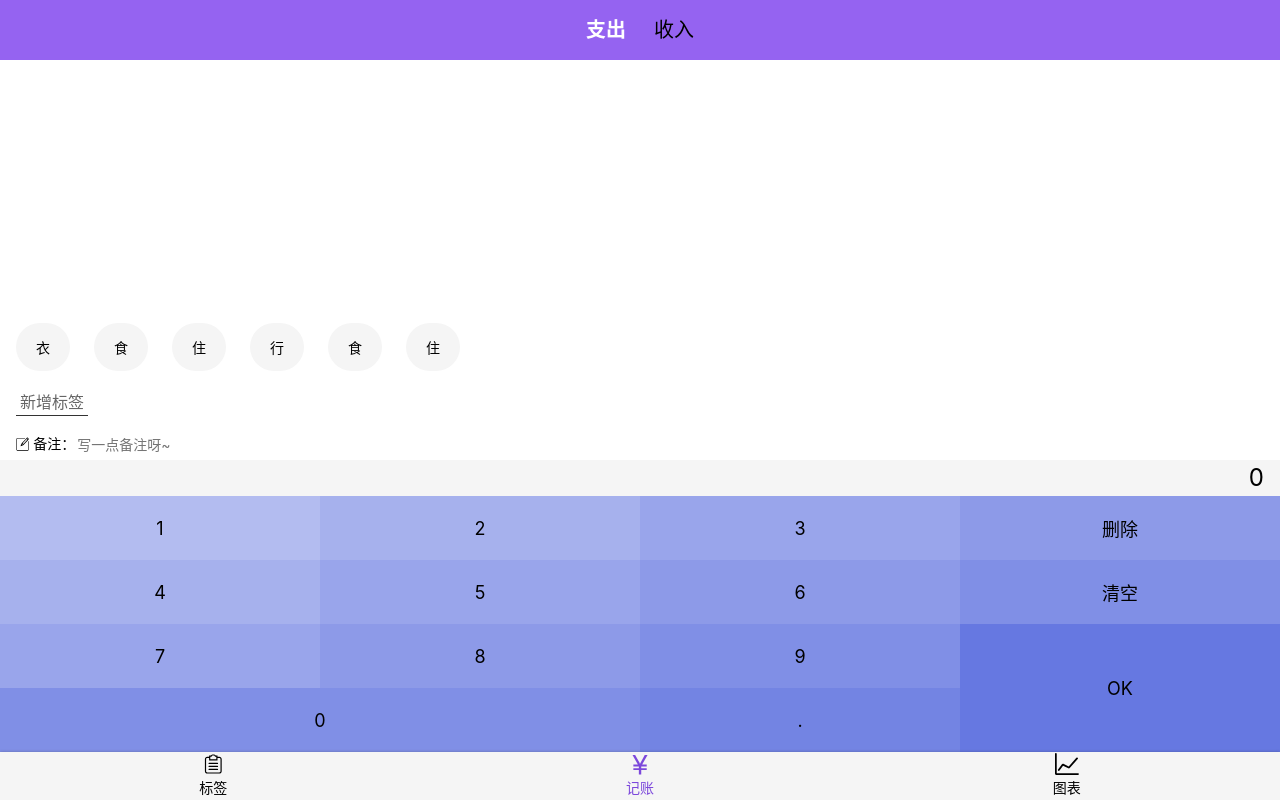
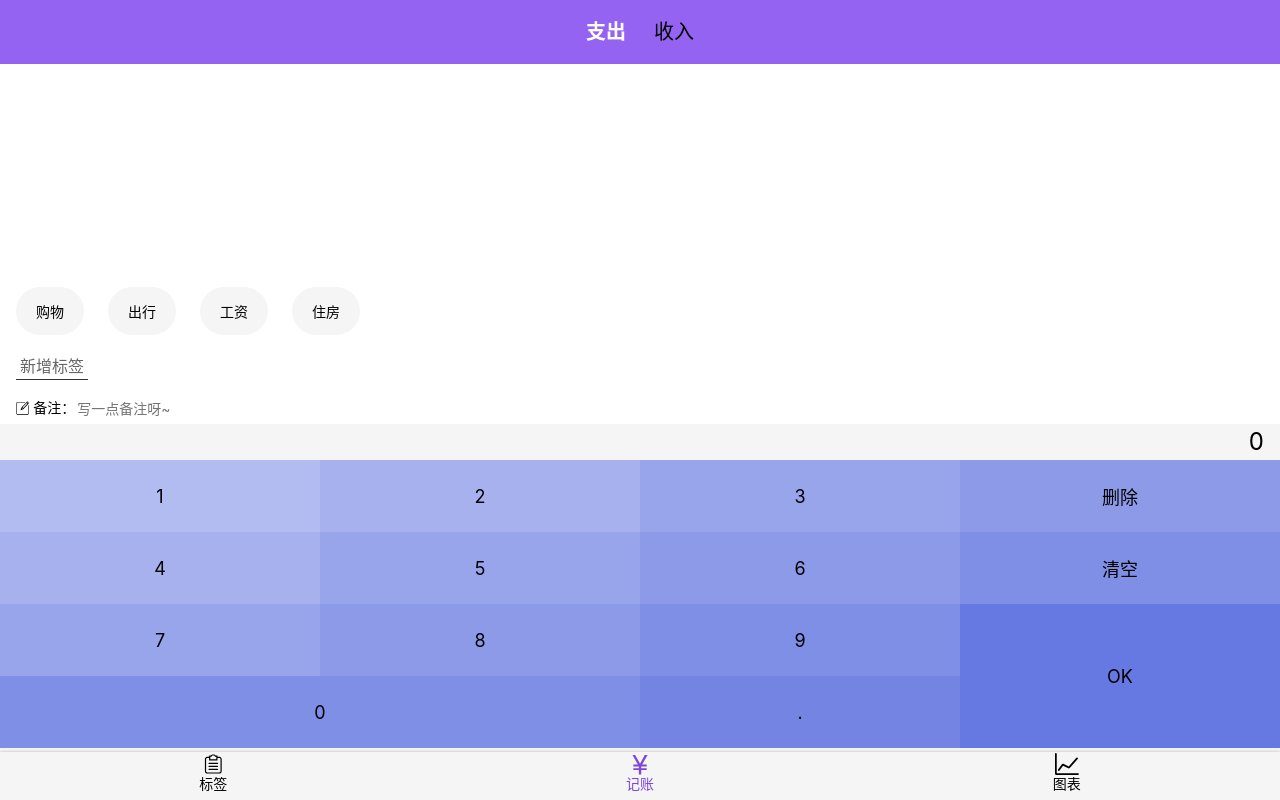
Before and after one commit to macycle/-money-react, a React app: page /tags#/money in a window 1280 px wide. Built offline with nearby package versions, Linux system fonts and the light colour scheme.

Commit message:
修改了整个布局

```diff
--- /dev/null
+++ b/src/components/MyMain.tsx
@@ -0,0 +1,7 @@
+import styled from 'styled-components'
+
+const MyMain = styled.div`
+  overflow:auto;
+  flex-grow:1;
+`
+export {MyMain}
--- /dev/null
+++ b/src/components/MyWrapper.tsx
@@ -0,0 +1,11 @@
+import styled from 'styled-components'
+
+const MyWrapper = styled.div`
+    display:flex;
+    flex-direction:column;
+    height:100vh;
+    overflow:auto
+
+`
+
+export {MyWrapper}
--- a/src/components/Nav.tsx
+++ b/src/components/Nav.tsx
@@ -7,7 +7,7 @@ import Icon from './Icons';
 
 
 const NavWrapper=styled.nav`
-   line-height:24px;
+   height:6vh;
    font-size: 14px;
    box-shadow:0 0 3px rgba(0,0,0,0.25);
    > ul{
--- a/src/hook/useTags.tsx
+++ b/src/hook/useTags.tsx
@@ -11,12 +11,10 @@ const useTags=()=>{
         let localTags=JSON.parse(window.localStorage.getItem('tags') || '[]')
         if(localTags.length===0){
             localTags=[
-                {id: createId(), name: '衣'},
-                {id: createId(), name: '食'},
-                {id: createId(), name: '住'},
-                {id: createId(), name: '行'},
-                {id: createId(), name: '食'},
-                {id: createId(), name: '住'},
+                {id: createId(), name: '购物'},
+                {id: createId(), name: '出行'},
+                {id: createId(), name: '工资'},
+                {id: createId(), name: '住房'},
             ]
         }
         setTags(localTags)
--- a/src/views/Money.tsx
+++ b/src/views/Money.tsx
@@ -1,16 +1,13 @@
 import React,{useState} from 'react';
-import Layout from '../components/Layout'
-import styled from 'styled-components';
 import {TagsSection} from './Money/TagsSection';
 import {CategorySection} from './Money/CategorySection';
 import {NotesSection} from './Money/NotesSection';
 import {NumberPadSection} from './Money/NumberPadSection';
 import {useRecords} from '../hook/useRecord'
+import {MyMain} from '../components/MyMain'
+import {MyWrapper} from '../components/MyWrapper'
+import Nav from '../components/Nav'
 
-const MyLayout=styled(Layout)`
-    display:flex;
-    flex-direction:column;
-`
 
 type Category='-' | '+'
 
@@ -36,7 +33,8 @@ function Money() {
         }
     }
     return (
-        <MyLayout>
+        <MyWrapper>
+            <MyMain>
                 <CategorySection value={selected.category}
                 onChange={category=>onChange({category})}
                 />
@@ -47,8 +45,10 @@ function Money() {
                 />
 
                 <NumberPadSection value={selected.amount.toString()} onChange={amount=>onChange({amount})} onOk={submit} />
+            </MyMain>
+            <Nav />
 
-        </MyLayout>
+        </MyWrapper>
     )
   }
 
--- a/src/views/Money/CategorySection.tsx
+++ b/src/views/Money/CategorySection.tsx
@@ -6,7 +6,7 @@ const Wrapper=styled.section`
         display:flex;
         justify-content: center;
         align-items: center;
-        min-height:60px;
+        height:8vh;
         background:#9563f1;
         > li {
         font-size: 20px;
--- a/src/views/Money/NotesSection.tsx
+++ b/src/views/Money/NotesSection.tsx
@@ -2,6 +2,7 @@ import styled from 'styled-components';
 import React from 'react'
 import Icon from '../../components/Icons';
 const Wrapper = styled.section`
+  height:4vh;
   background: white;
   padding: 0 16px;
   font-size: 14px;
--- a/src/views/Money/NumberPadSection/Wrapper.tsx
+++ b/src/views/Money/NumberPadSection/Wrapper.tsx
@@ -3,7 +3,7 @@ import styled from 'styled-components'
 const Wrapper =styled.section`
     display:flex;
     flex-direction:column;
-
+    height:40vh;
     >.output{
         background:#f5f5f5;
         font-size:24px;
@@ -18,11 +18,11 @@ const Wrapper =styled.section`
             font-size:18px;
             float: left;
             width:25%;
-            height:64px;
+            height:9vh;
             border:0;
 
             &.ok{
-                height:128px;
+                height:18vh;
                 float:right;
             }
 
--- a/src/views/Money/TagsSection.tsx
+++ b/src/views/Money/TagsSection.tsx
@@ -3,9 +3,11 @@ import React from 'react';
 import {useTags} from '../../hook/useTags'
 
 const Wrapper = styled.section`
-    flex-grow:1;
+
     background:#fff;
     padding:12px 16px;
+    overflow:auto;
+    height:41vh;
     display:flex;
     flex-direction:column;
     justify-content: flex-end;
@@ -14,6 +16,7 @@ const Wrapper = styled.section`
         margin:0 -12px;
         display:flex;
         flex-wrap:wrap;
+        overflow:auto;
         >li {
             background: #f5f5f5;
             min-width:48px;
--- a/src/views/Statistic.tsx
+++ b/src/views/Statistic.tsx
@@ -1,10 +1,12 @@
 import React,{ReactNode,useState} from 'react';
-import Layout from '../components/Layout'
 import {CategorySection} from './Money/CategorySection'
 import {RecordItem,useRecords} from '../hook/useRecord'
 import {useTags} from '../hook/useTags'
 import day from 'dayjs'
 import styled from 'styled-components'
+import {MyMain} from '../components/MyMain'
+import {MyWrapper} from '../components/MyWrapper'
+import Nav from '../components/Nav'
 
 const Item=styled.div`
     display:flex;
@@ -35,7 +37,7 @@ function Statistic() {
     const hash: { [K: string]: RecordItem[] } = {};    //桶排序
     const selectedRecords=records.filter(r=>r.category===category)    //遍历
 
-    selectedRecords.map(r=>{
+    selectedRecords.forEach(r=>{
         const key=day(r.createdAt).format('YYYY年MM月DD日')
         if(!(key in hash)){
             hash[key]=[];
@@ -52,8 +54,8 @@ function Statistic() {
 
 
     return (
-        <Layout>
-
+        <MyWrapper>
+            <MyMain>
             <CategorySection value={category}
             onChange={value => setCategory(value)}/>
 
@@ -81,7 +83,9 @@ function Statistic() {
             })}
             </div>
         </div>)}
-        </Layout>
+            </MyMain>
+            <Nav />
+        </MyWrapper>
     //     <Layout>
     //     <CategorySection value={category}
     //     onChange={value=>setCategory(value)}
--- a/src/views/Tags.tsx
+++ b/src/views/Tags.tsx
@@ -6,7 +6,8 @@ import {Link} from 'react-router-dom'
 import Nav from '../components/Nav'
 import {Center} from '../components/Center'
 import {Space} from '../components/Space'
-
+import {MyMain} from '../components/MyMain'
+import {MyWrapper} from '../components/MyWrapper'
 
 const TagList=styled.ol`
     font-size:16px;
@@ -31,15 +32,8 @@ const Button=styled.button`
     color: white;
 `
 
-const MyMain = styled.div`
-  overflow:auto;
-  height:93vh;
-`
-const Wrapper = styled.div`
-    height:100%;
-    overflow:auto
 
-`
+
 
 
 
@@ -47,7 +41,7 @@ const Wrapper = styled.div`
 function Tags() {
     const {tags,addTag} =useTags();
     return (
-        <Wrapper >
+        <MyWrapper >
           <MyMain >
               <TagList>
                 {tags.map(tag=>
@@ -71,7 +65,7 @@ function Tags() {
           </MyMain>
 
             <Nav />
-        </Wrapper>
+        </MyWrapper>
     )
   }
 
```
Lines whose indentation alone changed are shown as unchanged.
